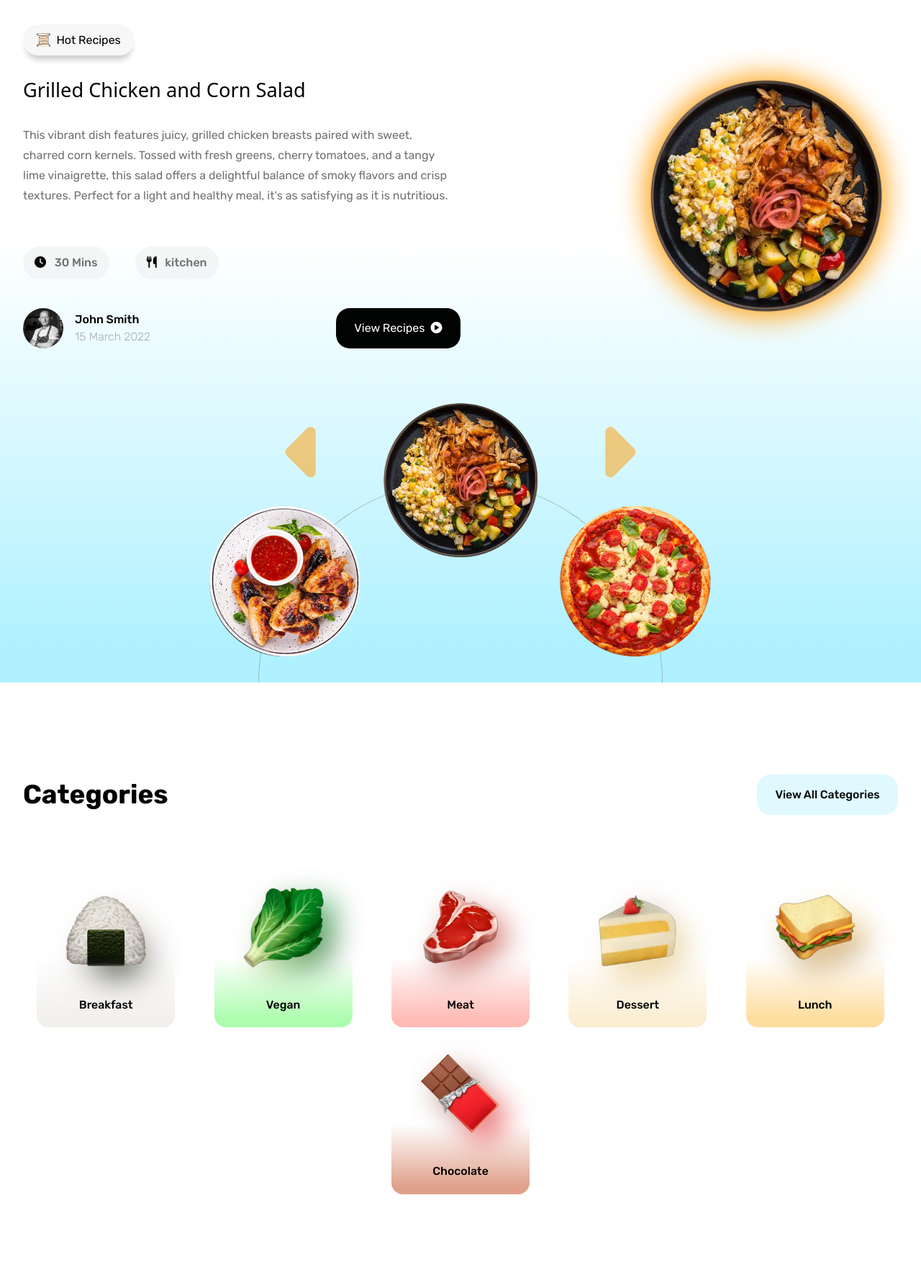
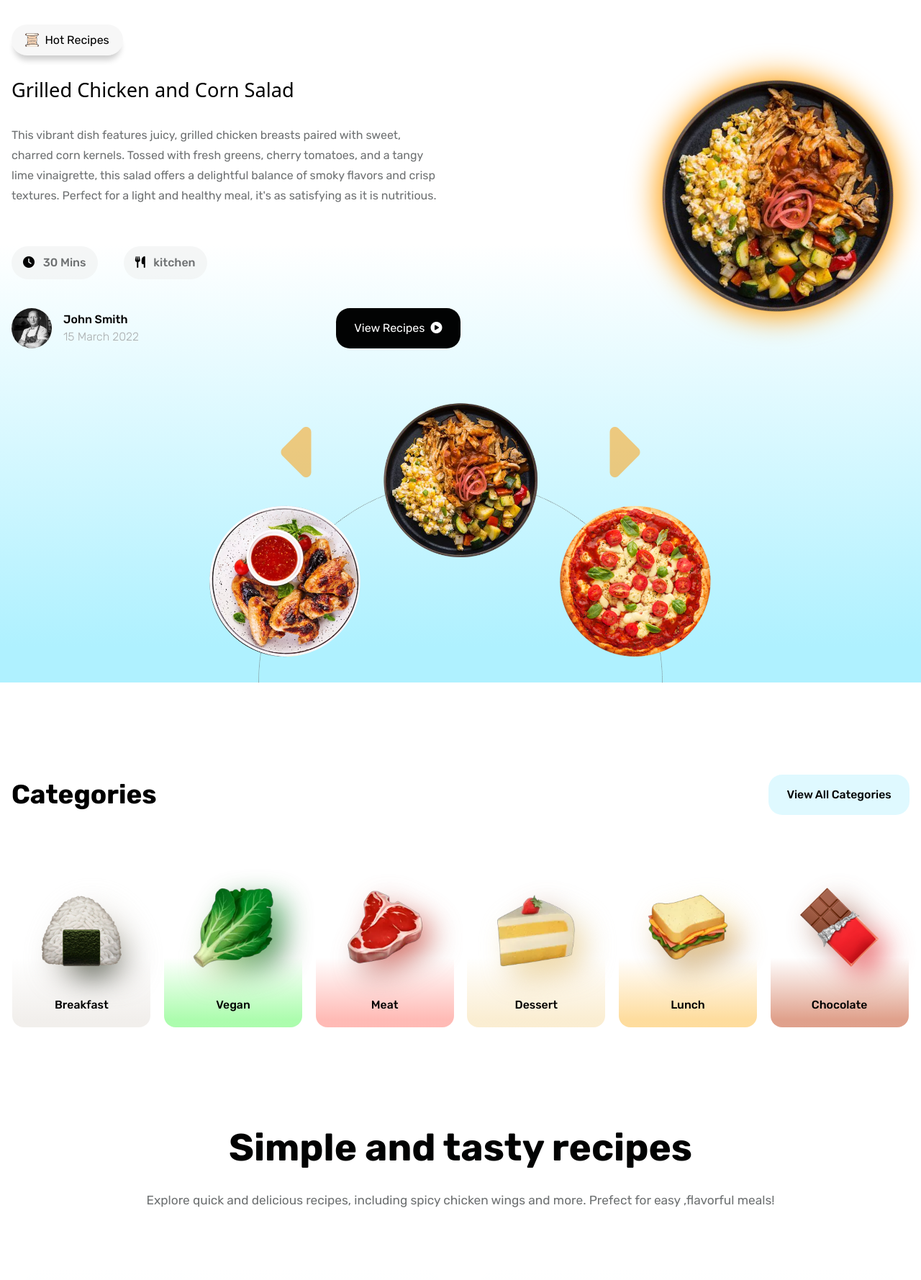
Before and after one commit to Marwan-003/food-Fashion-website, a plain HTML site: page dist/index.html in a window 1280 px wide. Shown: the part 66-1844 px from the top of the page at 72% size. Drawn offline with Linux system fonts and the light colour scheme; a web font is replaced by a local one.

Commit message:
Fix slider

```diff
--- a/dist/index.html
+++ b/dist/index.html
@@ -202,7 +202,7 @@
             </div>
           </div>
         </div>
-        <div class="slider ">
+        <div class="slider flex justify-center ">
           <div class="prev arrow cursor-pointer"><i class="fa-solid fa-caret-left"></i></div>
           <div class="next arrow cursor-pointer"><i class="fa-solid fa-caret-right"></i></div>
           <div class="slider_imgs">
@@ -269,7 +269,7 @@
   <!-- recipes -->
       <div class="recipes" id="recipes">
         <div class="container mx-auto">
-          <div class="heading text-center lg:w-max ">
+          <div class="heading text-center">
             <h3 class="tittle mb-5">Simple and tasty recipes</h3>
             <p class="description">Explore quick and delicious recipes, including spicy chicken wings and more. Prefect for easy ,flavorful meals!</p>
           </div>
@@ -381,7 +381,7 @@
   <!-- blog -->
       <div class="blogs" id="blogs">
         <div class="container mx-auto">
-          <div class="heading text-center lg:w-max">
+          <div class="heading text-center ">
             <h3 class="tittle mb-5">Check out @FoodFashion on instagram</h3>
             <p class="description w-5/6 mx-auto">Everyone can be a chef in their own kitchen. Quick , delicious meals and spicy chicken wings. Check out @FoodFashion on instagram!</p>
           </div>
@@ -493,7 +493,7 @@
         <div class="container mx-auto relative">
           <div class="heading mx-auto text-center">
             <h3 class="tittle mb-8">Deliciousness to your inbox</h3>
-            <p class="description w-2/4 mx-auto leading-10">Deliciousness delivered straight to your inbox. Try this recipe to make your day! check out @FoodFashion on instagram for more inspiration</p>
+            <p class="description w-full md:w-9/12 lg:w-2/4 mx-auto leading-10">Deliciousness delivered straight to your inbox. Try this recipe to make your day! check out @FoodFashion on instagram for more inspiration</p>
           </div>
           <div class="form-wrapper mx-auto w-max lg:w-2/5 flex relative">
             <input  type="email" name="email" id="email" placeholder="Your Email Address...." class="flex-1">
--- a/dist/styles/style.css
+++ b/dist/styles/style.css
@@ -30,15 +30,8 @@
     --slider-imgs-size: 6.5rem;
   }
 }
-@media (min-width: 768px) {
-  .container {
-    padding-inline: 2rem;
-  }
-}
-@media (max-width: 640px) {
 .container {
   padding-inline: 1rem;
-  }
 }
 
 :root {
@@ -162,15 +155,8 @@ html {
     --slider-imgs-size: 6.5rem;
   }
 }
-@media (min-width: 768px) {
-  .container {
-    padding-inline: 2rem;
-  }
-}
-@media (max-width: 640px) {
 .container {
   padding-inline: 1rem;
-  }
 }
 
 :root {
@@ -205,15 +191,8 @@ html {
     --slider-imgs-size: 6.5rem;
   }
 }
-@media (min-width: 768px) {
-  .container {
-    padding-inline: 2rem;
-  }
-}
-@media (max-width: 640px) {
 .container {
   padding-inline: 1rem;
-  }
 }
 
 :root {
@@ -763,9 +742,6 @@ html {
     height: clamp(900px, 100vh, 1000px);
   }
 }
-.landing-page .content.container {
-  height: calc(100% - 4rem);
-}
 @media (max-width: 640px) {
   .landing-page .main-content .product {
     text-align: center;
@@ -914,7 +890,6 @@ html {
 }
 .landing-page .main-content .slider {
   position: relative;
-  overflow: hidden;
   height: calc(var(--slider-width) / 2);
 }
 .landing-page .main-content .slider .arrow {
@@ -1066,6 +1041,10 @@ html {
   background-color: rgba(175, 241, 255, 0.4);
   border-radius: 5rem;
 }
+.contact-us .container .description {
+  position: relative;
+  z-index: 10;
+}
 .contact-us .container .form-wrapper {
   z-index: 2;
   background-color: #fcfdfd;
@@ -1092,7 +1071,7 @@ html {
 .contact-us .container .form-wrapper input[type=email]::placeholder {
   opacity: 0.5;
 }
-@media (max-width: 380px) {
+@media (max-width: 450px) {
   .contact-us .container .form-wrapper {
     display: -webkit-box;
     display: -ms-flexbox;
```
Also changed, not shown: dist/styles/tailwind.css, 1 other file. Lines whose indentation alone changed are shown as unchanged.
